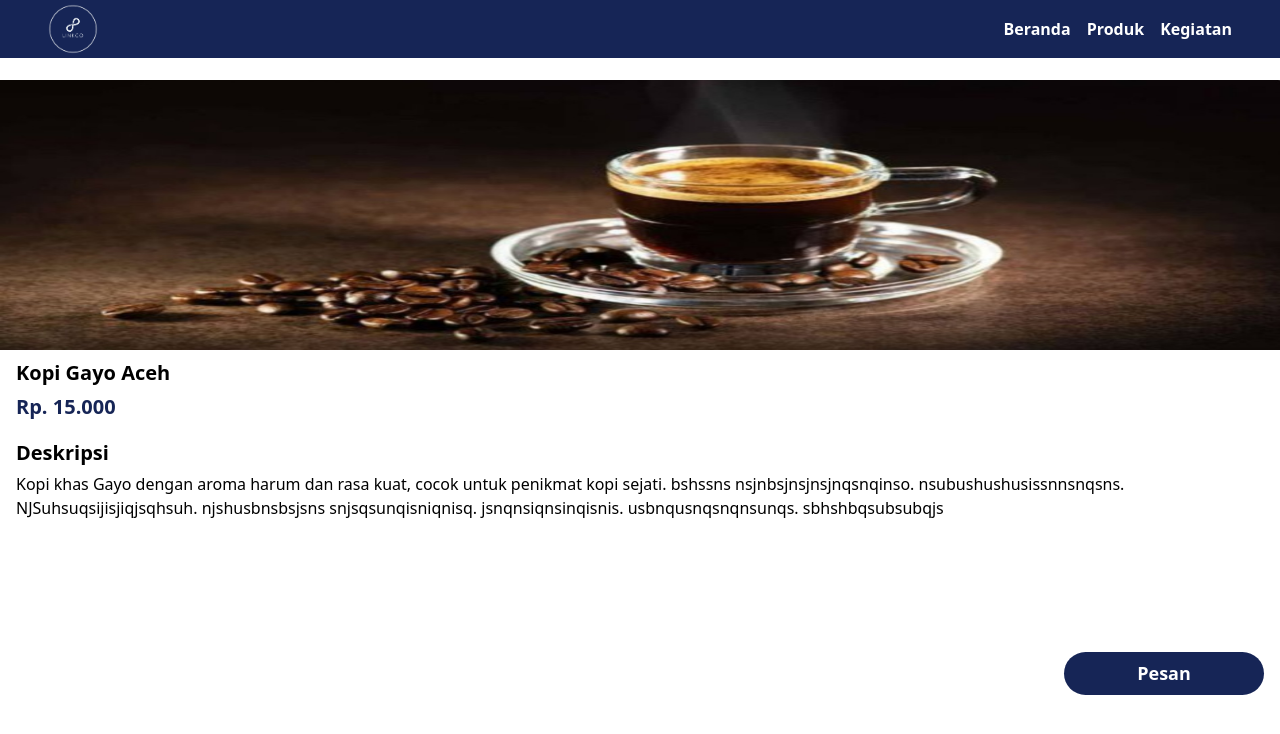
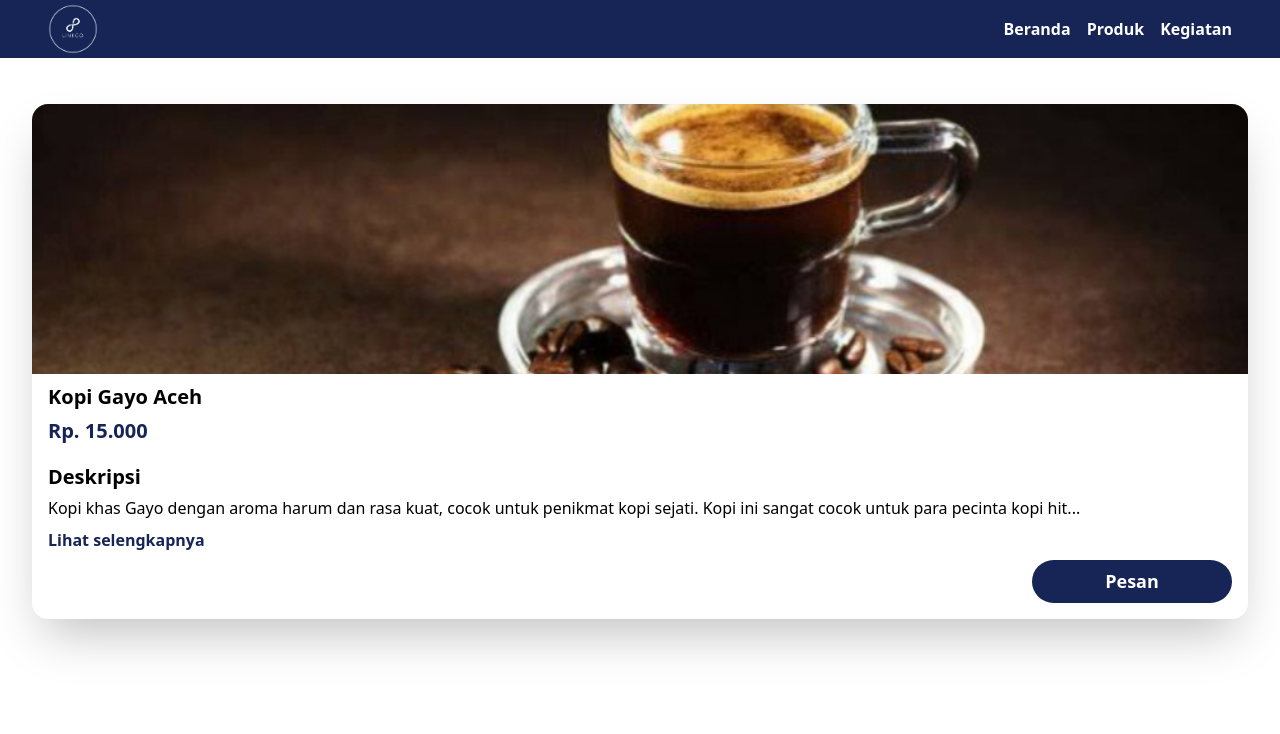
Before and after one commit to IrfanSahruli/LinkCo-User, a React (Vite) app: page /product/2 in a window 1280 px wide. Shown: the top 734 px of the page. Built offline with nearby package versions, Linux system fonts and the light colour scheme.

Commit message:
Revisi detail produk

```diff
--- a/src/App.jsx
+++ b/src/App.jsx
@@ -17,6 +17,14 @@ function App() {
             path='/'
             element={
               <>
+                <HomePage />
+              </>
+            }
+          />
+          <Route
+            path='/login'
+            element={
+              <>
                 <Login />
               </>
             }
@@ -34,14 +42,6 @@ function App() {
             element={
               <>
                 <Password />
-              </>
-            }
-          />
-          <Route
-            path='/homepage'
-            element={
-              <>
-                <HomePage />
               </>
             }
           />
--- a/src/components/ProductCard.tsx
+++ b/src/components/ProductCard.tsx
@@ -10,7 +10,7 @@ const ProductCard = ({ product }) => {
                 <img
                     src={product.image}
                     alt={product.image}
-                    className='w-full h-48 object-cover'
+                    className='w-full h-48 object-cover rounded-t-2xl'
                 />
                 <div className='p-4 flex flex-col gap-3'>
                     <div>
--- a/src/pages/Product/[id]/DetailProduct.tsx
+++ b/src/pages/Product/[id]/DetailProduct.tsx
@@ -1,16 +1,29 @@
-import React from 'react'
+import React, { useState } from 'react';
 import Navbar from '../../../components/Navbar';
 
 const DetailProduct = () => {
+    const [isExpanded, setIsExpanded] = useState(false);
+
+    const description = `
+        Kopi khas Gayo dengan aroma harum dan rasa kuat, cocok untuk penikmat kopi sejati.
+        Kopi ini sangat cocok untuk para pecinta kopi hitam. Rasanya sangat nendang dan nikmat.
+        Kopi ini memiliki aroma yang sangat khas, beda dari kopi lain.
+    `;
+
+    const toggleDescription = () => {
+        setIsExpanded(!isExpanded);
+    };
+
     return (
         <div className='bg-white'>
             <Navbar />
-            <div className='grid grid-cols-1 pt-[80px]'>
-                <div className=''>
+            <div className='px-8 pt-26'>
+                <div className='grid grid-cols-1 rounded-2xl shadow-2xl mb-4'>
+                    <div>
                         <img
                             src="/kopigayo.jpg"
-                        alt=""
-                        className='w-full h-[270px]'
+                            alt="Kopi gayo"
+                            className='w-full h-[270px] object-cover rounded-t-2xl'
                         />
                     </div>
                     <div className='px-4 py-2'>
@@ -20,20 +33,24 @@ const DetailProduct = () => {
                         <h3 className='text-[20px] text-blue-950 font-semibold mt-1'>
                             Rp. 15.000
                         </h3>
-                    <div className='h-[150px]'>
-                        <h3 className='text-[20px] font-semibold mt-4'>
-                            Deskripsi
-                        </h3>
+
+                        <div className='mt-4'>
+                            <h3 className='text-[20px] font-semibold'>Deskripsi</h3>
                             <p className='text-md mt-1'>
-                            Kopi khas Gayo dengan aroma harum dan rasa kuat, cocok untuk penikmat kopi sejati. bshssns
-                            nsjnbsjnsjnsjnqsnqinso. nsubushushusissnnsnqsns. NJSuhsuqsijisjiqjsqhsuh. njshusbnsbsjsns
-                            snjsqsunqisniqnisq. jsnqnsiqnsinqisnis. usbnqusnqsnqnsunqs. sbhshbqsubsubqjs
+                                {isExpanded
+                                    ? description
+                                    : description.substring(0, 150) + '...'}
                             </p>
+                            <button
+                                onClick={toggleDescription}
+                                className='mt-2 text-blue-950 font-semibold'
+                            >
+                                {isExpanded ? 'Lihat lebih sedikit' : 'Lihat selengkapnya'}
+                            </button>
                         </div>
-                    <div className='mt-16 flex justify-end'>
-                        <button
-                            className='bg-blue-950 rounded-4xl w-[170px] md:w-[200px] h-[43px]'
-                        >
+
+                        <div className='mt-2 flex justify-end mb-2'>
+                            <button className='bg-blue-950 rounded-4xl w-[170px] md:w-[200px] h-[43px]'>
                                 <p className='font-semibold text-[18px] text-white'>
                                     Pesan
                                 </p>
@@ -42,7 +59,8 @@ const DetailProduct = () => {
                     </div>
                 </div>
             </div>
-    )
+        </div>
+    );
 };
 
 export default DetailProduct;
```
Lines whose indentation alone changed are shown as unchanged.
